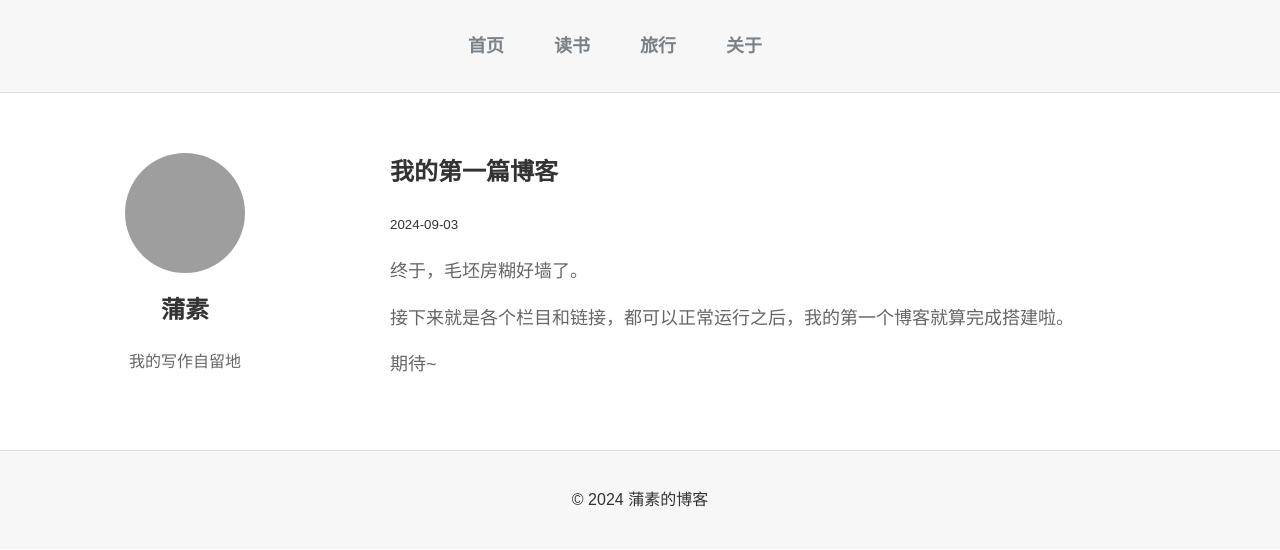
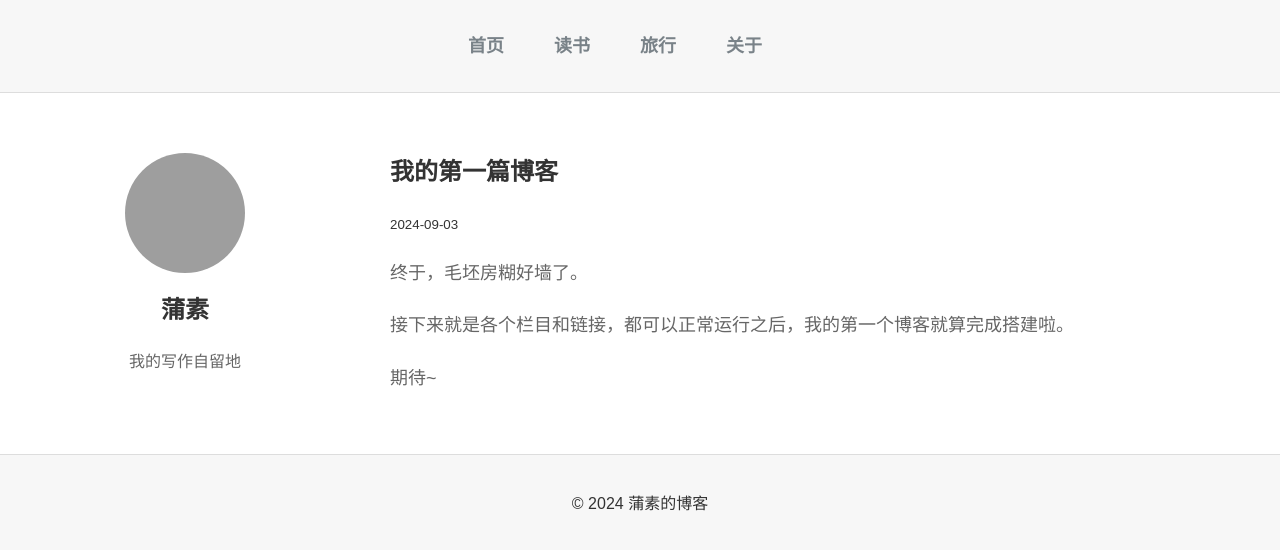
Before and after one commit to pususu/skills-github-pages, a Jekyll site: the page built from _posts/2024-09-04-wo-de-di-yi-pian-bo-ke.md, in a window 1280 px wide. Shown: the top 550 px of the page. Built offline with Jekyll 4.4.1, drawn with Linux system fonts in a browser that asks for light colours; grey boxes are pictures that could not be loaded.

Commit message:
Update style.css

```diff
--- a/assets/css/style.css
+++ b/assets/css/style.css
@@ -117,9 +117,12 @@ body {
     margin-bottom: 10px;
 }
 
+
 .post-content p {
     font-size: 18px;
     color: #666;
+    line-height: 1.8; /* 保持行距 */
+    margin-bottom: 20px; /* 增加段落间距 */
 }
 
 .post-content .post-body {
```
